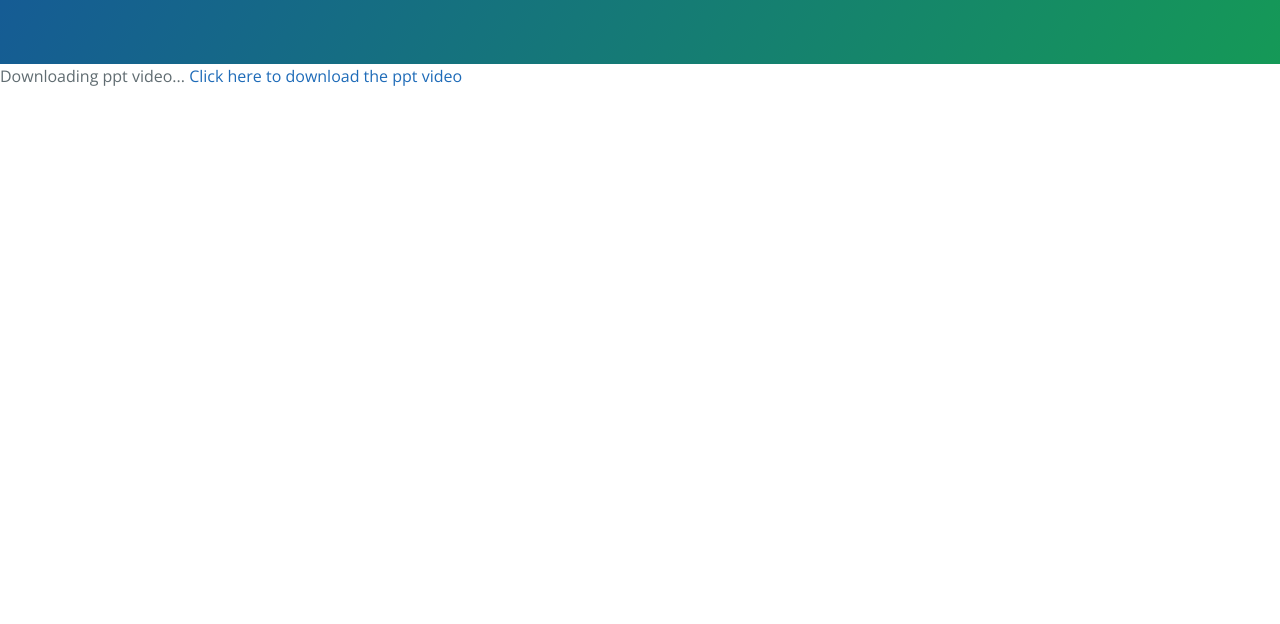
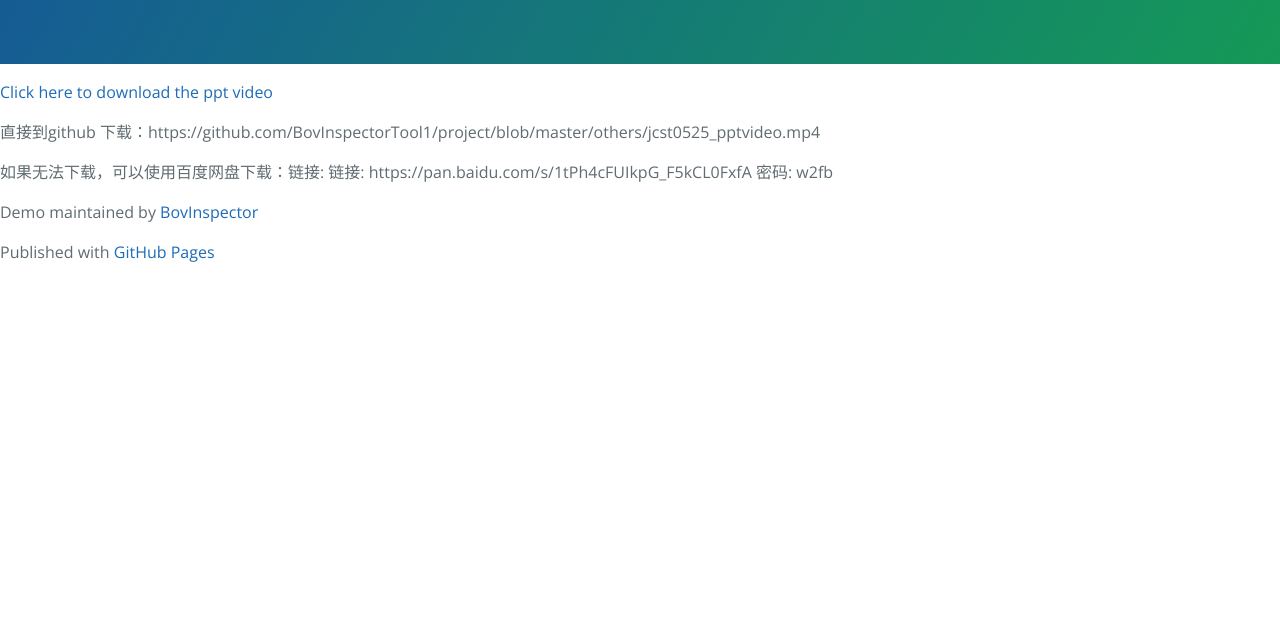
Before and after one commit to BovInspectorTool1/project, a plain HTML site: page ppt.html in a window 1280 px wide. Shown: the part 176-800 px from the top of the page. Drawn offline with nearby package versions, Linux system fonts and the light colour scheme.

Commit message:
Update ppt.html

```diff
--- a/ppt.html
+++ b/ppt.html
@@ -15,13 +15,9 @@
 
     <section class="page-header">
       <h1 class="project-name">BovInspector PPT Video</h1>
-
     </section>
 
-<!--iframe src="https://raw.githubusercontent.com/BovInspectorTool1/project/gh-pages/images/MainBuffer-JCST-完整版.pdf" width="100%" height="100%" style="border: none;"></iframe-->
-    <div id="pdf1" style="width:700px; height:600px;">Downloading ppt video... <a href="https://github.com/BovInspectorTool1/project/raw/master/others/jcst0525_pptvideo.mp4">Click here to download the ppt video</a></div>
-    <!--<iframe src="https://raw.githubusercontent.com/BovInspectorTool1/project/gh-pages/images/MainBuffer-JCST-完整版.pdf" width="100%" height="100%" style="border: none;"></iframe>
--->
+ <p> <a href="https://github.com/BovInspectorTool1/project/raw/master/others/jcst0525_pptvideo.mp4">Click here to download the ppt video</a></p>
     <p>直接到github 下载：https://github.com/BovInspectorTool1/project/blob/master/others/jcst0525_pptvideo.mp4 </p>
     <p> 如果无法下载，可以使用百度网盘下载：链接: 链接: https://pan.baidu.com/s/1tPh4cFUIkpG_F5kCL0FxfA  密码: w2fb </p>
 
```
